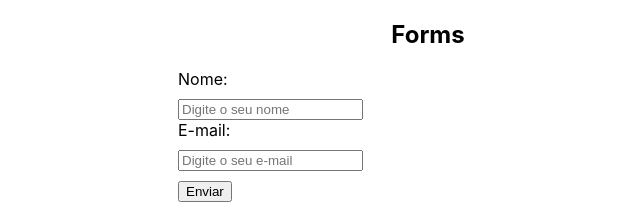
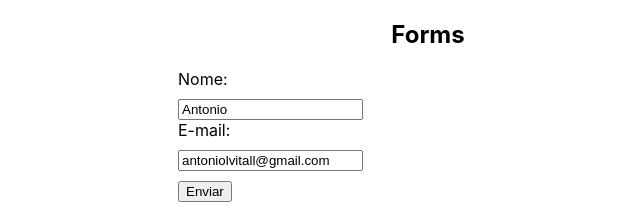
Before and after one commit to antoniolvitall/formularios-com-react, a React (Create React App) app in the folder form/: page / in a window 1280 px wide. Shown: the top 221 px of the page, without its empty margins (212-852 px from the left). Built offline with nearby package versions, Linux system fonts and the light colour scheme.

Commit message:
controlled inputs

```diff
--- a/form/src/App.js
+++ b/form/src/App.js
@@ -5,7 +5,7 @@
   return (
     <div className="App">
       <h2>Forms</h2>
-      <MyForm/>
+      <MyForm user={{name: "Antonio", email: "antoniolvitall@gmail.com"}}/>
     </div>
   );
 }
--- a/form/src/components/MyForm.js
+++ b/form/src/components/MyForm.js
@@ -1,10 +1,13 @@
 import './MyForm.css';
 import {useState} from 'react';
 
-const MyForm = () => {
+const MyForm = ({user}) => {
+  // 6 - controlled inputs
+
+
   // 3 - gerenciamento de dados
-  const[name, setName] = useState()
-  const[email, setEmail] = useState()
+  const[name, setName] = useState(user ? user.name: "")
+  const[email, setEmail] = useState(user ? user.email: "")
 
   const handleName = (e) => {
     setName(e.target.value);
@@ -27,13 +30,13 @@
         <form onSubmit={handleSubmit}>
             <div>
                 <label htmlFor="name">Nome:</label>
-                <input type="text" name="name" placeholder="Digite o seu nome" onChange={handleName} />
+                <input type="text" name="name" placeholder="Digite o seu nome" onChange={handleName} value={name} />
             </div>
             {/* 2 - label envolvendo imput */}
             <label>
               <span>E-mail:</span>
               {/* 4 - simplicacao de manipulacao de state */}
-              <input type="email" name="email" placeholder="Digite o seu e-mail" onChange={(e) => setEmail(e.target.value)} />
+              <input type="email" name="email" placeholder="Digite o seu e-mail" onChange={(e) => setEmail(e.target.value)} value={email} />
             </label>
             <input type="submit" value="Enviar" />
         </form>
```
